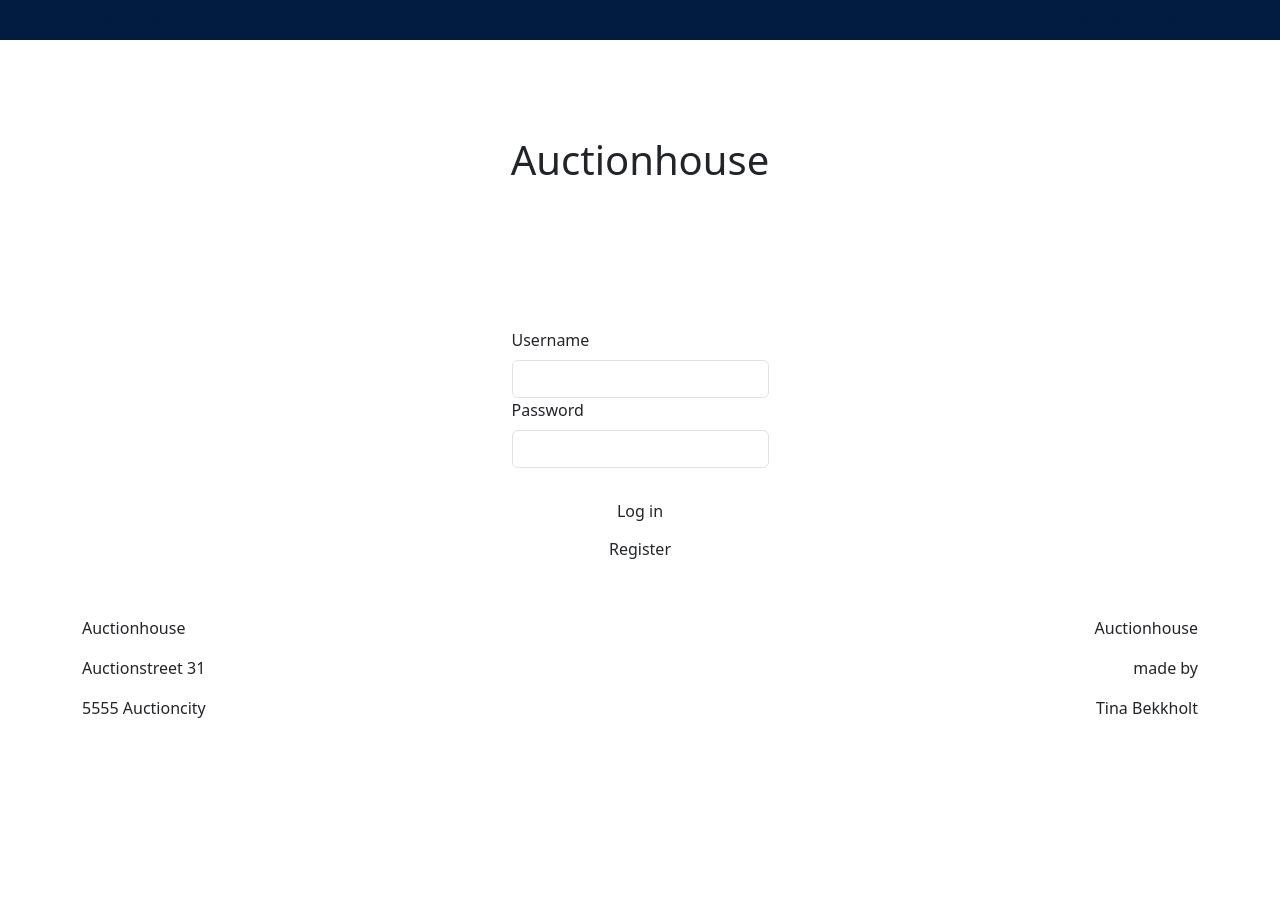
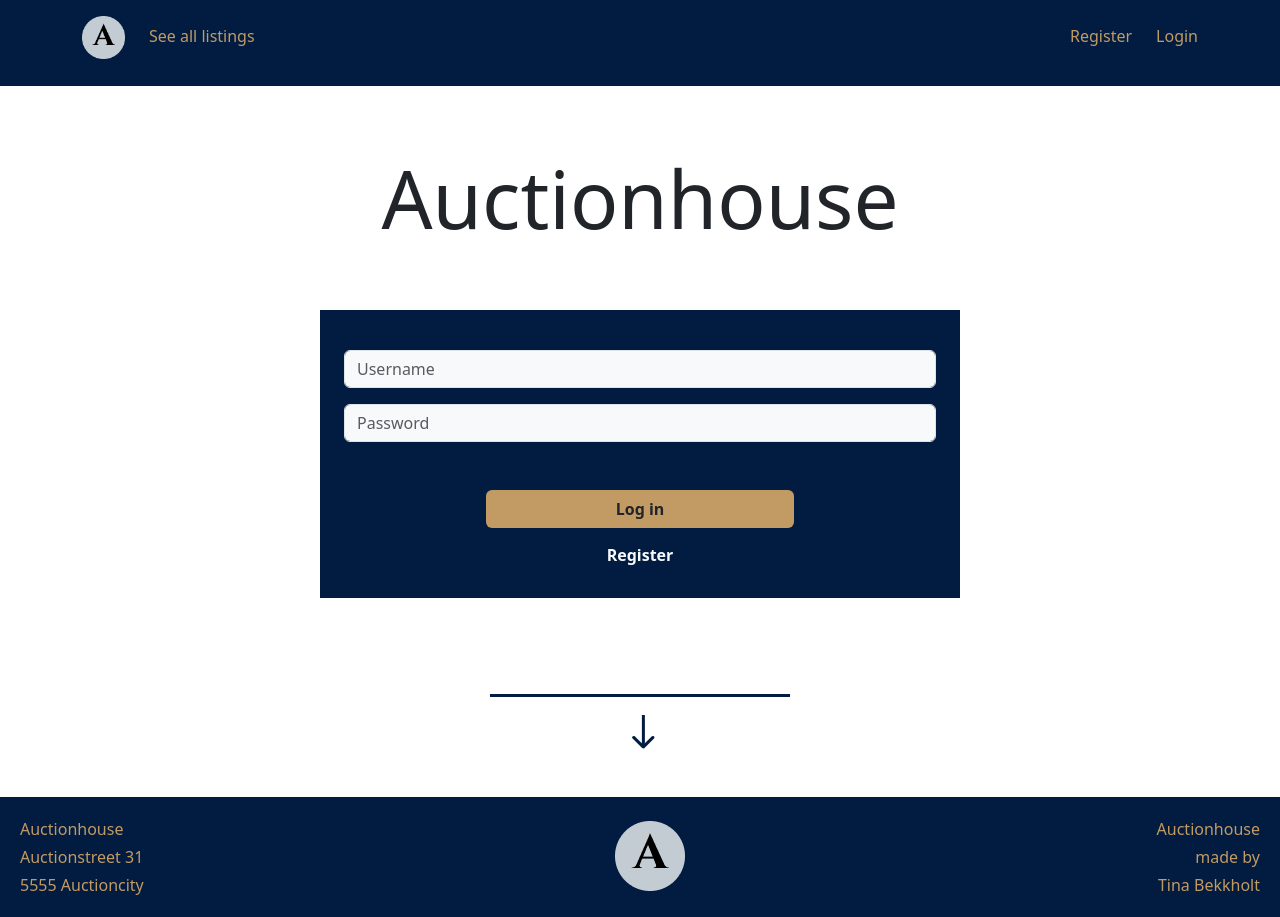
Before and after one commit to Bekkholt/semester-project-2, a website: page index.html in a window 1280 px wide. Before the commit the page ends 800 px from the top, so only its background shows below. Drawn offline with nearby package versions, Linux system fonts and the light colour scheme; files that its build step writes are made by us from their sources; a web font is replaced by a local one.

Commit message:
index styling done

```diff
--- a/index.html
+++ b/index.html
@@ -9,60 +9,117 @@
       integrity="sha384-kenU1KFdBIe4zVF0s0G1M5b4hcpxyD9F7jL+jjXkk+Q2h455rYXK/7HAuoJl+0I4"
       crossorigin="anonymous"
     ></script>
+    <link rel="preconnect" href="https://fonts.googleapis.com" />
+    <link rel="preconnect" href="https://fonts.gstatic.com" crossorigin />
+    <link
+      href="https://fonts.googleapis.com/css2?family=Andada+Pro:ital,wght@0,400;0,600;1,400&family=Cinzel&family=Josefin+Sans:ital,wght@0,100;0,300;1,100&display=swap"
+      rel="stylesheet"
+    />
     <title>Auctionhouse</title>
   </head>
   <body>
     <header>
-      <nav class="bg-primary">
+      <nav class="bg-primary w-100">
         <ul class="container d-flex justify-content-between">
           <div class="d-flex justify-content-start">
-            <a class="m-2" href="/src/all_listings.html">See all listings</a>
+            <a href="/">
+              <img src="/images/Logoauctionhouse_logo.png" class="mt-3 h-50" />
+            </a>
+            <a
+              class="text-secondary nav-link btn mt-4 m-4 small-font"
+              href="/src/all_listings.html"
+              >See all listings</a
+            >
           </div>
           <div class="d-flex justify-content-end">
-            <a class="m-2" href="/src/register.html">Register</a>
-            <a class="m-2">Login</a>
+            <a
+              class="text-secondary nav-link btn mt-4 m-4 small-font"
+              href="/src/register.html"
+              >Register</a
+            >
+            <a class="text-secondary nav-link btn mt-4 small-font active"
+              >Login</a
+            >
           </div>
         </ul>
       </nav>
     </header>
-    <body>
+    <body class="background-img">
       <main>
-        <h1 class="d-flex justify-content-center p-5 m-5">Auctionhouse</h1>
+        <h1 class="d-flex justify-content-center p-3 m-5 big-font display-1">
+          Auctionhouse
+        </h1>
         <form
-          class="container d-flex justify-content-center col-10 p-5"
+          class="d-flex justify-content-center mb-5"
           action="/src/profile.html"
         >
-          <div>
-            <label class="form-label">Username</label>
-            <input type="text" class="form-control" />
-            <label for="inputPassword" class="form-label">Password</label>
+          <div class="container bg-primary p-4 w-50">
+            <input
+              type="text"
+              class="form-control bg-light mt-3 small-font"
+              placeholder="Username"
+            />
             <input
               type="password"
-              class="form-control"
+              class="form-control bg-light mt-3 small-font"
+              placeholder="Password"
               minlength="8"
               id="inputPassword"
               required
             />
-            <div class="row mt-4">
-              <button type="submit" class="btn">Log in</button>
-              <a href="src/register.html" type="button" class="btn">
+            <div class="row mt-5 d-flex justify-content-center">
+              <button
+                type="submit"
+                class="btn bg-secondary w-50 medium-font fw-semibold"
+              >
+                Log in
+              </button>
+              <a
+                href="src/register.html"
+                type="button"
+                class="btn text-light medium-font fw-semibold mt-2"
+              >
                 Register
               </a>
             </div>
           </div>
         </form>
+        <div class="d-flex justify-content-center">
+          <a href="src/all_listings.html">
+            <img src="/images/Arrow downarrow_down.png" class="m-5" />
+          </a>
+        </div>
       </main>
     </body>
-    <footer class="container d-flex justify-content-between">
+    <footer class="d-flex justify-content-between bg-primary p-3 w-100">
       <div>
-        <address class="d-flex justify-content-start">Auctionhouse</address>
-        <address class="d-flex justify-content-start">Auctionstreet 31</address>
-        <address class="d-flex justify-content-start">5555 Auctioncity</address>
+        <address
+          class="d-flex justify-content-start text-secondary m-1 small-font"
+        >
+          Auctionhouse
+        </address>
+        <address
+          class="d-flex justify-content-start text-secondary m-1 small-font"
+        >
+          Auctionstreet 31
+        </address>
+        <address
+          class="d-flex justify-content-start text-secondary m-1 small-font"
+        >
+          5555 Auctioncity
+        </address>
       </div>
+      <img src="/images/Logoauctionhouse_logo.png" class="h-50 m-2" />
       <div>
-        <p class="d-flex justify-content-end">Auctionhouse</p>
-        <p class="d-flex justify-content-end">made by</p>
-        <p class="d-flex justify-content-end">Tina Bekkholt</p>
+        <p class="d-flex justify-content-end text-secondary m-1 small-font">
+          Auctionhouse
+        </p>
+        <p class="d-flex justify-content-end text-secondary m-1 small-font">
+          made by
+        </p>
+        <p class="d-flex justify-content-end text-secondary m-1 small-font">
+          Tina Bekkholt
+        </p>
       </div>
     </footer>
   </body>
```
